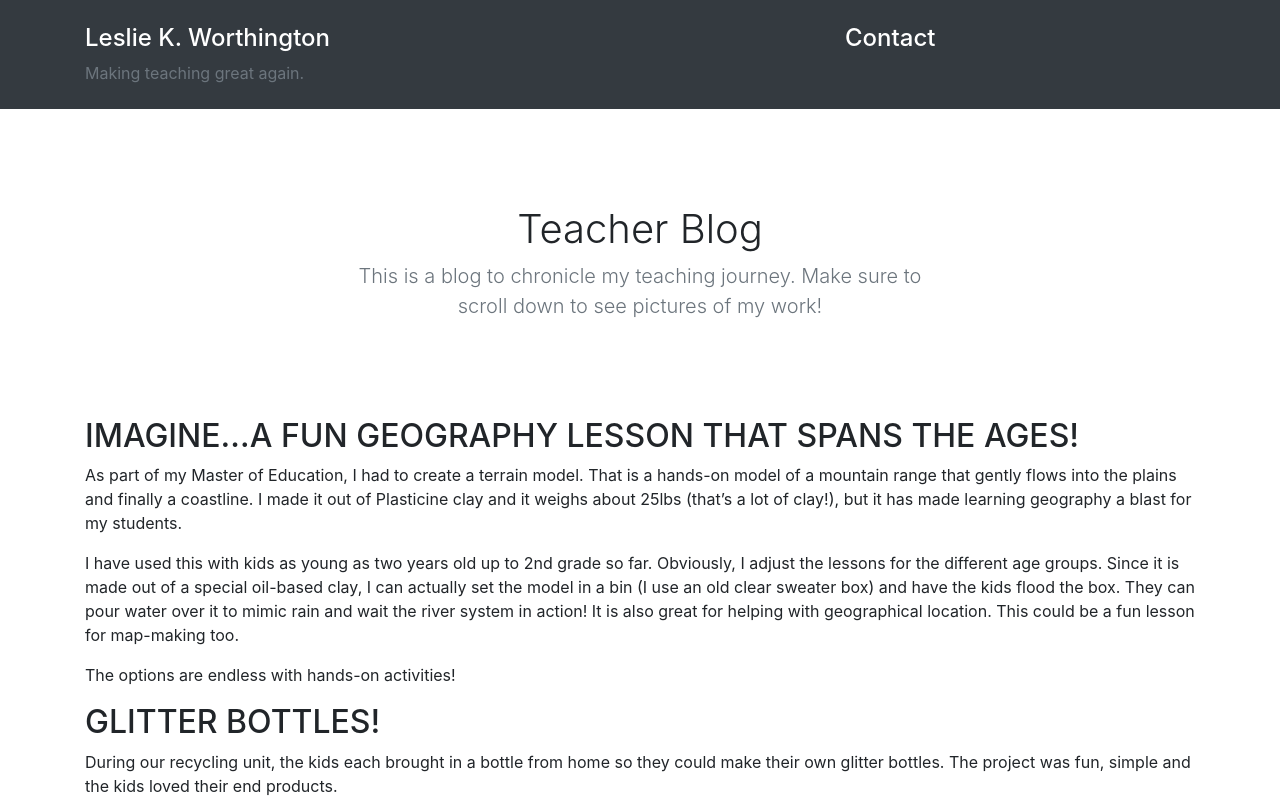
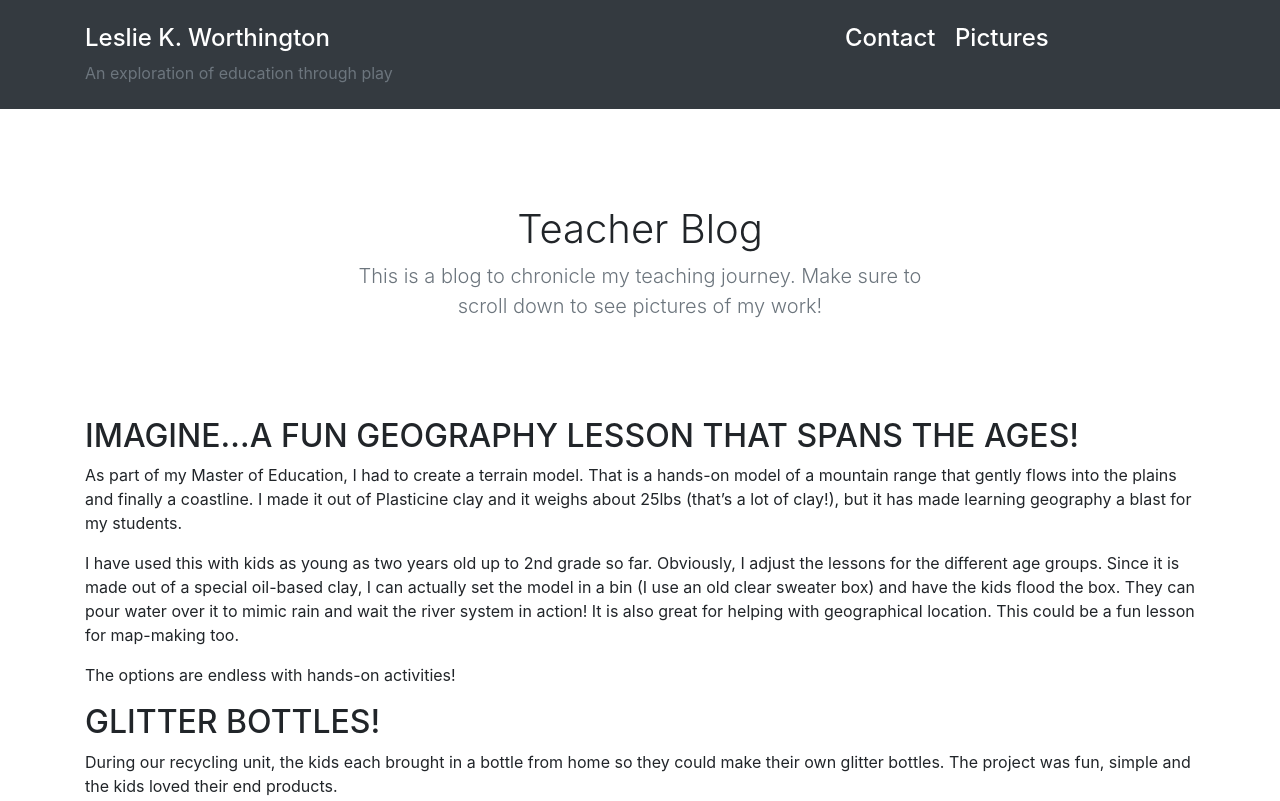
Before and after one commit to lbellows/www.leslieworthington.com, a website: page public/index.html in a window 1280 px wide. Shown: the top 801 px of the page. Drawn offline with nearby package versions, Linux system fonts and the light colour scheme.

Commit message:
update subtitle, picture scroll

```diff
--- a/public/index.html
+++ b/public/index.html
@@ -4,7 +4,7 @@
 <head>
     <meta charset="utf-8">
     <meta http-equiv="x-ua-compatible" content="ie=edge">
-    <title>Ms. Leslie K. Worthington</title>
+    <title>Ms. W</title>
     <meta name="description" content="">
     <meta name="viewport" content="width=device-width, initial-scale=1">
 
@@ -22,13 +22,14 @@
                     <div class="col-sm-8 col-md-7 py-4">
                         <a href="/">
                             <h4 class="text-white">Leslie K. Worthington</h4>
-                            <div class="text-muted">Making teaching great again.</div>
+                            <div class="text-muted">An exploration of education through play</div>
                         </a>
                     </div>
                     <div class="col-sm-4 offset-md-1 py-4">
-                        <a href="mailto:lkworthington@gmail.com">
-                            <h4 class="text-white">Contact</h4>
+                        <a href="mailto:lkworthington@gmail.com" style="margin-right:15px">
+                            <h4 class="text-white" style="display:inline">Contact</h4>
                         </a>
+                        <a href="#pics"><h4 class="text-white" style="display:inline">Pictures</h4></a>
                     </div>
                 </div>
             </div>
@@ -88,7 +89,7 @@
                 spray bottles, they mixed the sand and glitter into the paint. It was 100% a child-centered project created
                 by young learners! Perfect for the gallery.</p>
         </div>
-        <div class="album py-5 bg-light">
+        <div class="album py-5 bg-light" id="pics">
             <div class="container">
                 <div class="row" id="imgContainer">
 
```
